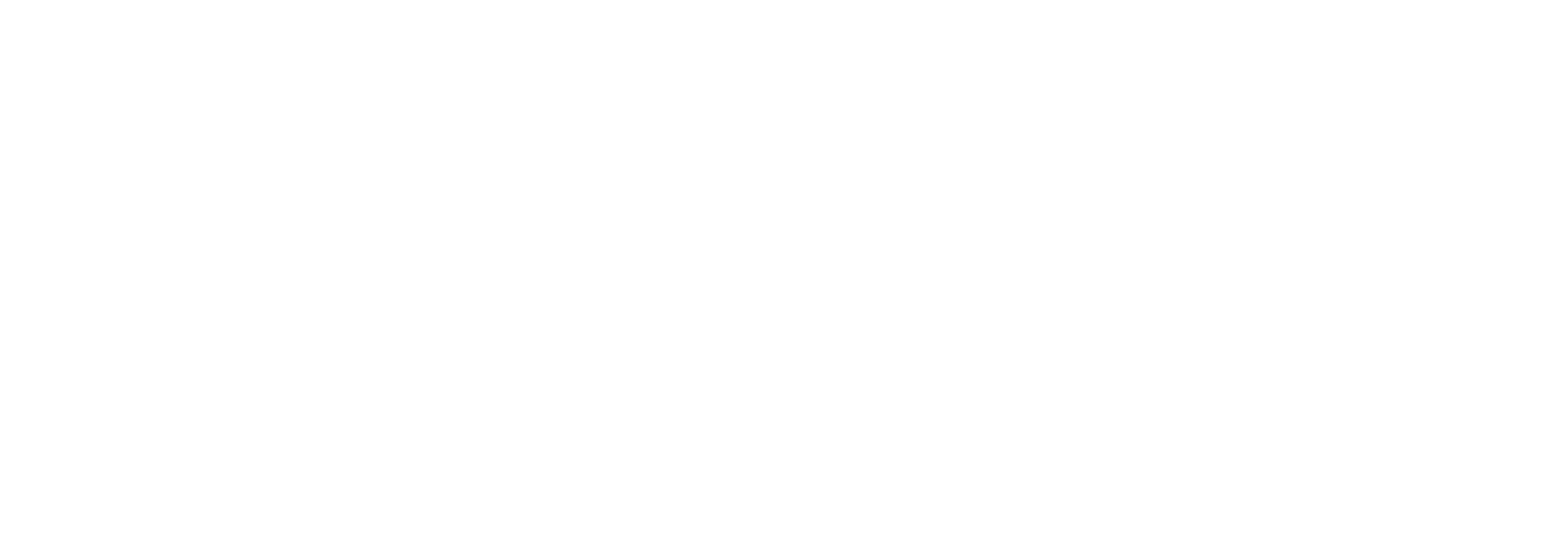
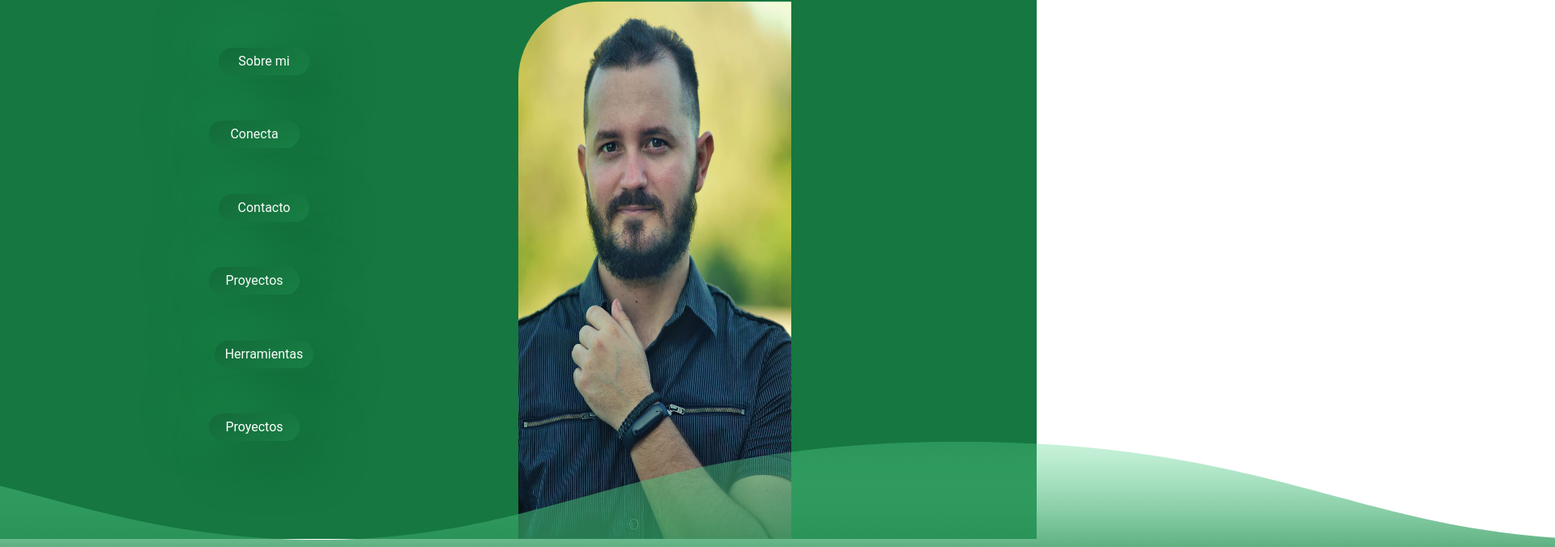
Before and after one commit to ragnarok22/about-page, a Next.js app: page /mobile in a window 1280 px wide. Before the commit this address had no page. Shown: the part 134-810 px from the top of the page at 81% size, 1920 px wide, since content can reach past the window. Built offline with nearby package versions, Linux system fonts and the light colour scheme.

Commit message:
feat: agregando vista movil

```diff
--- /dev/null
+++ b/pages/mobile.jsx
@@ -0,0 +1,55 @@
+import Head from 'next/head'
+import Link from 'next/link'
+import Image from 'next/image'
+import Layout, {siteTitle} from '../components/layouts/base'
+import profilePic from '../public/me.jpg'
+import styles from '../styles/Mobile.module.scss'
+
+export default function Home() {
+  const profileWidth = 3376 / 10;
+  const profileHeight = 5063 / 10;
+  return (
+    <Layout>
+      <Head>
+        <title>{siteTitle}</title>
+      </Head>
+      <main className={styles.main}>
+        <h1>Reinier Hernández Avila</h1>
+
+        <div className={styles.content}>
+          <div className={styles.link_list}>
+            <Link href="/about">
+              <a>Sobre mi</a>
+            </Link>
+            <Link href="/connect">
+              <a className={styles.right}>Conecta</a>
+            </Link>
+            <Link href="/contact">
+              <a>Contacto</a>
+            </Link>
+            <Link href="/projects">
+              <a>Proyectos</a>
+            </Link>
+            <Link href="/tools">
+              <a className={styles.left}>Herramientas</a>
+            </Link>
+            <Link href="/projects">
+              <a>Proyectos</a>
+            </Link>
+          </div>
+
+          <Image
+            src={profilePic}
+            alt="Reinier Hernández Avila"
+            width={profileWidth}
+            height={profileHeight}
+            className={styles.profile}
+          />
+        </div>
+        <div className={styles.ocean}>
+          <div className={styles.wave} />
+        </div>
+      </main>
+    </Layout>
+  )
+}
--- /dev/null
+++ b/styles/Mobile.module.scss
@@ -0,0 +1,83 @@
+.main {
+  @apply flex flex-col h-screen w-screen;
+  background-color: #167740;
+  color: white;
+
+  h1 {
+    @apply text-3xl text-center my-10;
+  }
+
+  .content {
+    @apply flex h-full w-full mt-5;
+  }
+
+  .link_list {
+    @apply flex flex-col justify-evenly items-center w-1/2 mb-16;
+
+    & a:nth-child(even) {
+      @apply mr-3 ml-0;
+    }
+
+    & a:nth-child(odd) {
+      @apply ml-3 mr-0;
+    }
+  }
+
+  img.profile {
+    @apply w-1/2;
+    border-radius: 6rem 0 0 0;
+  }
+
+  a {
+    border-radius: 50px;
+    background: linear-gradient(145deg, #146b3a, #187f44);
+    box-shadow:  20px 20px 60px #136536,
+                -20px -20px 60px #19894a;
+    padding: .3em .8em;
+    min-width: 7rem;
+    text-align: center;
+  }
+
+  .ocean {
+    height: 0;
+    width:100%;
+    position:absolute;
+    bottom:-10px;
+    left:0;
+    // background: #167740;
+  }
+
+  .wave {
+    background: url(/wave.svg) repeat-x;
+    position: absolute;
+    top: -130px;
+    width: 6400px;
+    height: 130px;
+    animation: wave 7s cubic-bezier( 0.36, 0.45, 0.63, 0.53) infinite;
+    transform: translate3d(0, 0, 0);
+
+    &:nth-of-type(2) {
+      top: -175px;
+      animation: wave 7s cubic-bezier( 0.36, 0.45, 0.63, 0.53) -.125s infinite, swell 7s ease -1.25s infinite;
+      opacity: 1;
+    }
+  }
+
+  @keyframes wave {
+    0% {
+      margin-left: 0;
+    }
+    100% {
+      margin-left: -1600px;
+    }
+  }
+
+  @keyframes swell {
+    0%, 100% {
+      transform: translate3d(0,-25px,0);
+    }
+    50% {
+      transform: translate3d(0,5px,0);
+    }
+  }
+}
```
